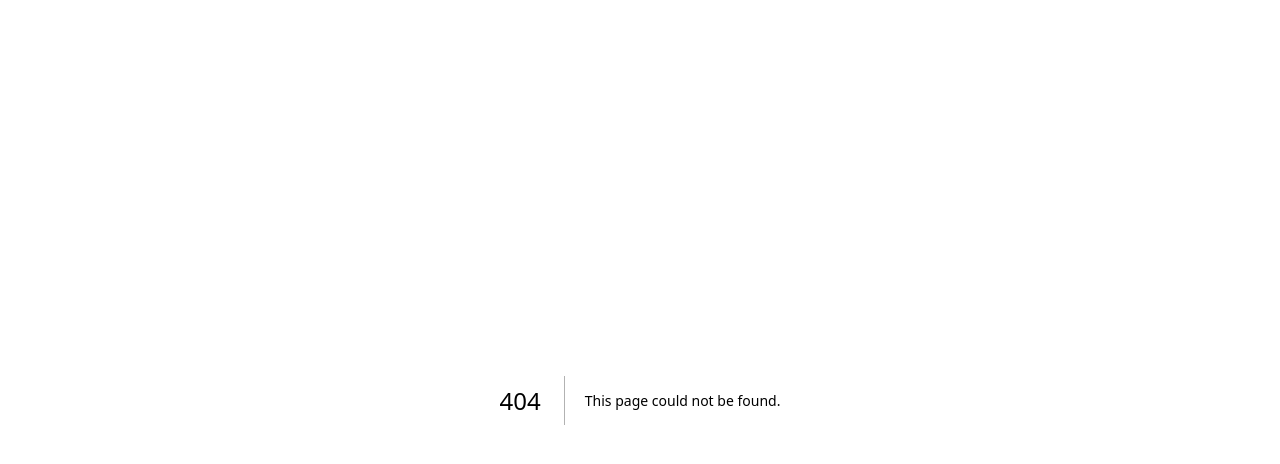
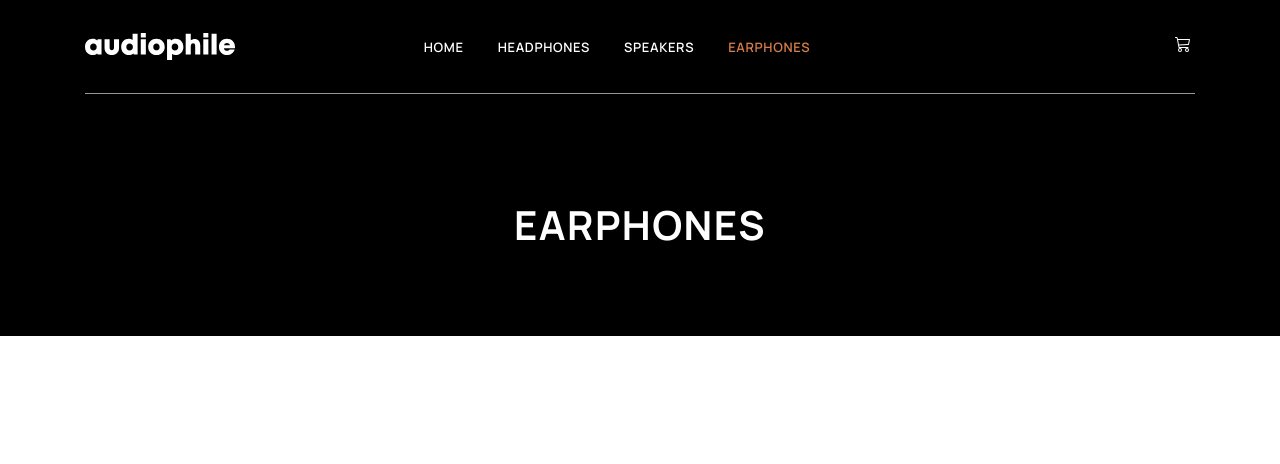
Before and after one commit to mrvicthor/audiophile-ecommerce, a Next.js app: page /earphones in a window 1280 px wide. Before the commit this address had no page. Shown: the top 464 px of the page. Built offline with nearby package versions, Linux system fonts and the light colour scheme.

Commit message:
added more pages

```diff
--- a/components/footer/index.tsx
+++ b/components/footer/index.tsx
@@ -1,5 +1,6 @@
 import { FaFacebookSquare, FaTwitter, FaInstagram } from "react-icons/fa";
 import Image from "next/image";
+import Link from "next/link";
 const Footer = () => {
   return (
     <footer className="bg-[#101010]">
@@ -16,30 +17,30 @@ const Footer = () => {
               />
             </div>
             <div className="flex flex-col items-center h-[9.25rem] gap-4 md:flex-row md:h-[1.5625rem]">
-              <a
-                href="#"
+              <Link
+                href="/"
                 className="uppercase font-bold text-[0.8125rem] leading-[1.5625rem] tracking-[2px] hover:text-[#d87d4a]"
               >
                 home
-              </a>
-              <a
+              </Link>
+              <Link
                 href="#"
                 className="uppercase font-bold text-[0.8125rem] leading-[1.5625rem] tracking-[2px] hover:text-[#d87d4a]"
               >
                 headphones
-              </a>
-              <a
+              </Link>
+              <Link
                 href="#"
                 className="uppercase font-bold text-[0.8125rem] leading-[1.5625rem] tracking-[2px] hover:text-[#d87d4a]"
               >
                 speakers
-              </a>
-              <a
+              </Link>
+              <Link
                 href="#"
                 className="uppercase font-bold text-[0.8125rem] leading-[1.5625rem] tracking-[2px] hover:text-[#d87d4a]"
               >
                 earphones
-              </a>
+              </Link>
             </div>
           </div>
           <div className="mt-[3rem] lg:w-[33.75rem]">
--- a/components/header/index.tsx
+++ b/components/header/index.tsx
@@ -3,11 +3,20 @@ import { Sidebar } from "../index";
 import { BsCart3 } from "react-icons/bs";
 import { useCycle } from "framer-motion";
 import { useEffect, useState } from "react";
+import Link from "next/link";
+import Image from "next/image";
+import { useRouter } from "next/router";
 
-const Header = () => {
+type HeaderProps = {
+  style?: string;
+};
+
+const Header = ({ style }: HeaderProps) => {
   const [showNav, setShowNav] = useCycle(false, true);
   const [showHeader, setShowHeader] = useState<boolean>(true);
   const [scrollValue, setScrollValue] = useState<number>(0);
+
+  const router = useRouter();
 
   const showNavbar = () => {
     if (window.scrollY > scrollValue) {
@@ -34,11 +43,11 @@ const Header = () => {
 
   return (
     <header
-      className={`${
-        showHeader ? "top-0" : ""
-      } px-6 h-[91px] md:h-[90px]  bg-[#191919] text-white lg:h-[97px] sticky w-full z-50`}
+      className={`${showHeader ? "top-0" : ""} ${
+        style ? style : "bg-[#191919]"
+      } px-6 h-[91px] md:h-[90px]   text-white lg:h-[97px] sticky w-full z-50`}
     >
-      <div className="py-8 lg:max-w-[69.364rem] lg:mx-auto  lg:border-b-[1px] lg:border-[#979797]">
+      <div className="py-8 lg:max-w-[69.364rem] lg:mx-auto  border-b-[1px] border-[#979797]">
         <nav className="flex items-center justify-between">
           <div className="lg:hidden">
             <button
@@ -55,27 +64,52 @@ const Header = () => {
           {showNav && <div className="my_overlay" />}
           <Sidebar showNav={showNav} />
 
-          <div className="md:mr-auto md:px-10 lg:px-0">
-            <a className="h-[25px] font-bold text-lg md:text-xl cursor-pointer hover:text-[#d87d4a]">
-              audiophile
-            </a>
+          <div className="md:mr-auto md:px-10 lg:px-0 lg:mr-0">
+            <Link
+              href="/"
+              className="h-[25px] font-bold text-lg md:text-xl cursor-pointer hover:text-[#d87d4a]"
+            >
+              <Image
+                src="/images/audiophile2.svg"
+                width={150}
+                height={150}
+                alt="logo"
+                className="hover:text-[#d87d4a]"
+              />
+            </Link>
           </div>
           <ul
-            className="hidden primary__nav lg:flex lg:gap-[2.125rem] lg:max-w-[26.81rem] lg:mr-auto"
+            className="hidden primary__nav lg:flex lg:gap-[2.125rem] lg:max-w-[26.81rem] lg:mr-[11rem]"
             id="primary__nav"
             data-visible={showNav ? "true" : "false"}
           >
-            <li className="active text-xl font-semibold uppercase tracking-wider text-black lg:text-white lg:text-[0.81rem] hover:text-[#d87d4a] cursor-pointer">
-              home
+            <li
+              className={`${
+                router.pathname === "/" ? "active" : "null"
+              } text-xl font-semibold uppercase tracking-wider text-black lg:text-white lg:text-[0.81rem] hover:text-[#d87d4a] cursor-pointer`}
+            >
+              <Link href="/">home</Link>
             </li>
-            <li className="text-xl font-semibold uppercase tracking-wider text-black lg:text-white lg:text-[0.81rem] hover:text-[#d87d4a] cursor-pointer">
-              headphones
+            <li
+              className={`${
+                router.pathname === "/headphones" ? "active" : "null"
+              } text-xl font-semibold uppercase tracking-wider text-black lg:text-white lg:text-[0.81rem] hover:text-[#d87d4a] cursor-pointer`}
+            >
+              <Link href="/headphones">headphones</Link>
             </li>
-            <li className="text-xl font-semibold uppercase tracking-wider text-black lg:text-white lg:text-[0.81rem] hover:text-[#d87d4a] cursor-pointer">
-              speakers
+            <li
+              className={`${
+                router.pathname === "/speakers" ? "active" : "null"
+              } text-xl font-semibold uppercase tracking-wider text-black lg:text-white lg:text-[0.81rem] hover:text-[#d87d4a] cursor-pointer`}
+            >
+              <Link href="/speakers">speakers</Link>
             </li>
-            <li className="text-xl font-semibold uppercase tracking-wider text-black lg:text-white lg:text-[0.81rem] hover:text-[#d87d4a] cursor-pointer">
-              earphones
+            <li
+              className={`${
+                router.pathname === "/earphones" ? "active" : "null"
+              } text-xl font-semibold uppercase tracking-wider text-black lg:text-white lg:text-[0.81rem] hover:text-[#d87d4a] cursor-pointer`}
+            >
+              <Link href="/earphones">earphones</Link>
             </li>
           </ul>
           <div>
--- a/components/index.tsx
+++ b/components/index.tsx
@@ -9,6 +9,7 @@ import SpeakerProduct from "./speakerproduct";
 import Earphone from "./earphone";
 import Gallery from "./gallery";
 import Footer from "./footer";
+import Title from "./title";
 export {
   Gallery,
   Header,
@@ -21,4 +22,5 @@ export {
   SpeakerProduct,
   Earphone,
   Footer,
+  Title,
 };
--- a/components/sidebar/index.tsx
+++ b/components/sidebar/index.tsx
@@ -1,12 +1,13 @@
 import { AnimatePresence, motion } from "framer-motion";
-import { useState } from "react";
+import { useRouter } from "next/router";
+import Link from "next/link";
 
 type SidebarProps = {
   showNav: boolean;
 };
 
 const Sidebar = ({ showNav }: SidebarProps) => {
-  const [selected, setSelected] = useState<string>("home");
+  const router = useRouter();
   const variants = {
     open: {
       transition: {
@@ -59,18 +60,17 @@ const Sidebar = ({ showNav }: SidebarProps) => {
           >
             {menu.map((item) => (
               <motion.li
-                onClick={() => {
-                  setSelected(item.title);
-                }}
                 variants={itemVariants}
                 whileHover={{ scale: 1.1 }}
                 whileTap={{ scale: 0.95 }}
                 key={item.id}
                 className={`${
-                  selected == item.title ? "active" : ""
+                  router.pathname == `/${item.title}` ? "active" : "null"
                 } text-xl font-semibold uppercase tracking-wider text-black hover:text-[#d87d4a] cursor-pointer my-4`}
               >
-                {item.title}
+                <Link href={item.title === "home" ? "/" : item.title}>
+                  {item.title}
+                </Link>
               </motion.li>
             ))}
           </motion.ul>
--- /dev/null
+++ b/components/title/index.tsx
@@ -0,0 +1,19 @@
+import { Header } from "../index";
+
+interface TitleProps {
+  title: string;
+}
+
+const Title = ({ title }: TitleProps) => {
+  return (
+    <header className="h-[12rem] bg-[#000000] md:h-[21rem]">
+      <Header style="bg-[#000000]" />
+
+      <h1 className="text-[1.5625rem] text-white font-bold uppercase leading-[2.390rem] text-center mt-8 tracking-[2px] md:mt-[6.625rem] md:text-[2.5rem] md:leading-[2.75rem] md:tracking-[1.43px]">
+        {title}
+      </h1>
+    </header>
+  );
+};
+
+export default Title;
--- /dev/null
+++ b/pages/earphones.tsx
@@ -0,0 +1,11 @@
+import { Title } from "../components";
+
+const Earphones = () => {
+  return (
+    <section>
+      <Title title="earphones" />
+    </section>
+  );
+};
+
+export default Earphones;
--- /dev/null
+++ b/pages/headphones.tsx
@@ -0,0 +1,10 @@
+import { Title } from ".././components";
+const Headphone = () => {
+  return (
+    <section>
+      <Title title="headphones" />
+    </section>
+  );
+};
+
+export default Headphone;
--- a/pages/index.tsx
+++ b/pages/index.tsx
@@ -1,4 +1,5 @@
 import Head from "next/head";
+import { useState, useEffect } from "react";
 import {
   Header,
   Banner,
--- /dev/null
+++ b/pages/speakers.tsx
@@ -0,0 +1,11 @@
+import { Title } from "../components";
+
+const Speakers = () => {
+  return (
+    <section>
+      <Title title="speakers" />
+    </section>
+  );
+};
+
+export default Speakers;
```
